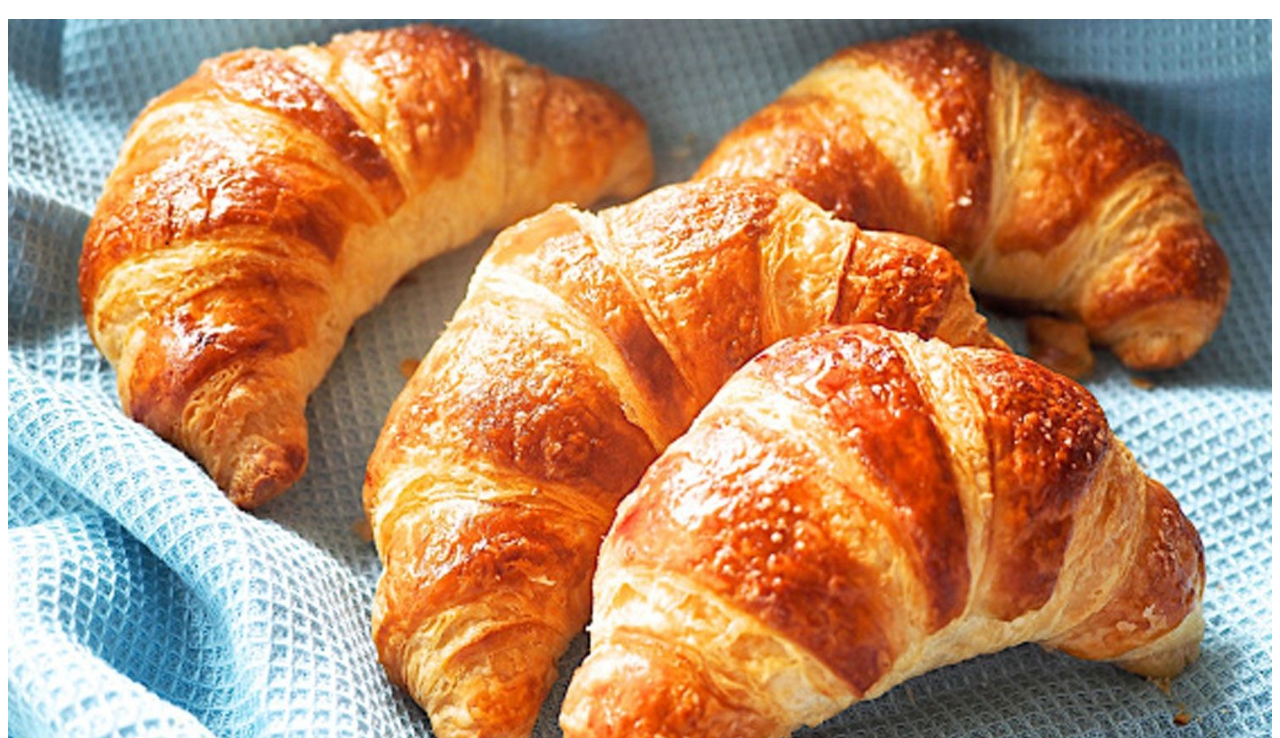
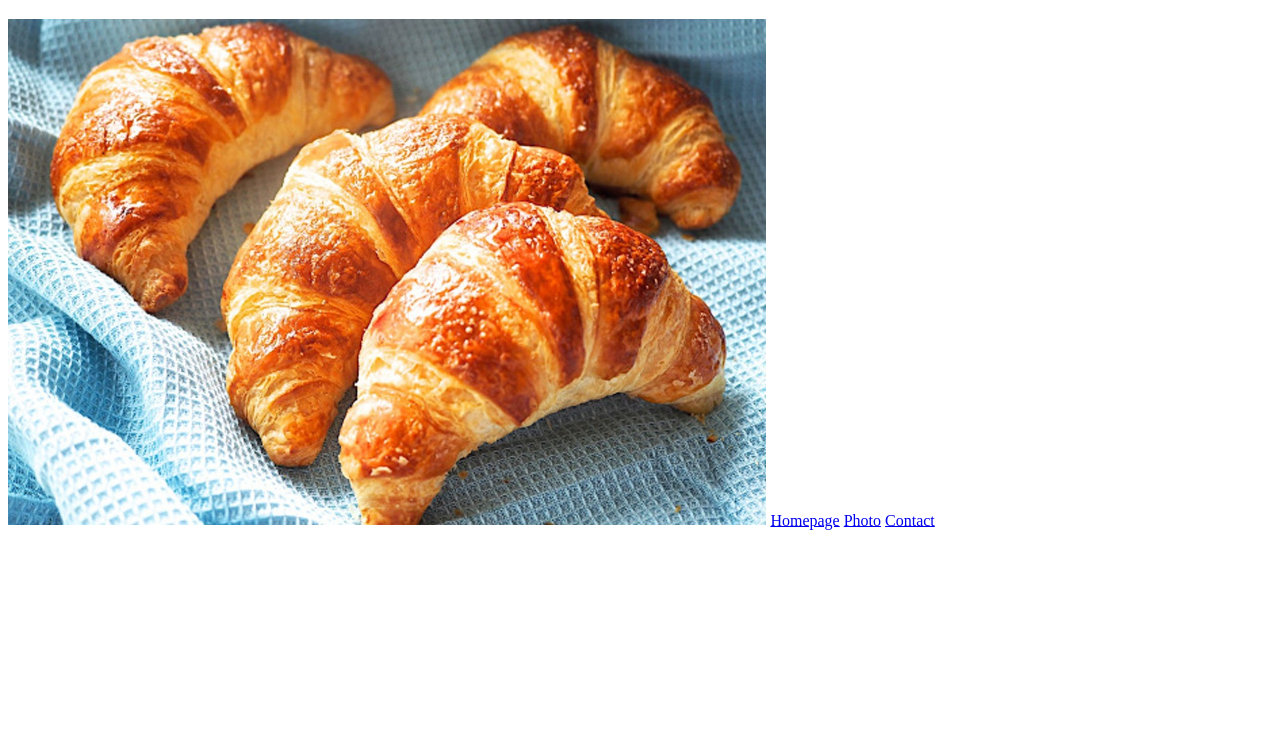
Before and after one commit to kimnguyen10/croissant-project, a plain HTML site: page photo.html in a window 1280 px wide. Shown: the part 62-800 px from the top of the page. Drawn offline with Linux system fonts and the light colour scheme.

Commit message:
Updated photo size

```diff
--- a/photo.html
+++ b/photo.html
@@ -7,7 +7,7 @@
   </head>
   <body>
     <h1>A picture of a croissant 🥐</h1>
-    <img src="/images/croissant.jpeg" alt="" width="100%" />
+    <img src="/images/croissant.jpeg" alt="" width="60%" />
     <a href="/">Homepage</a>
     <a href="/photo.html">Photo</a>
     <a href="/contact.html">Contact</a>
```
